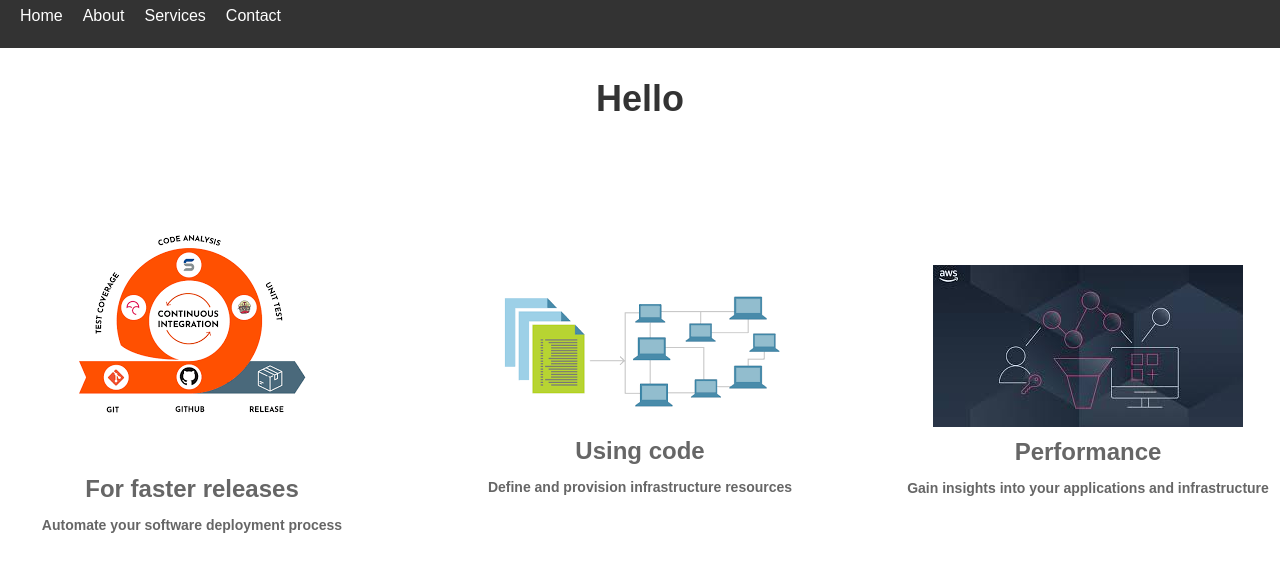
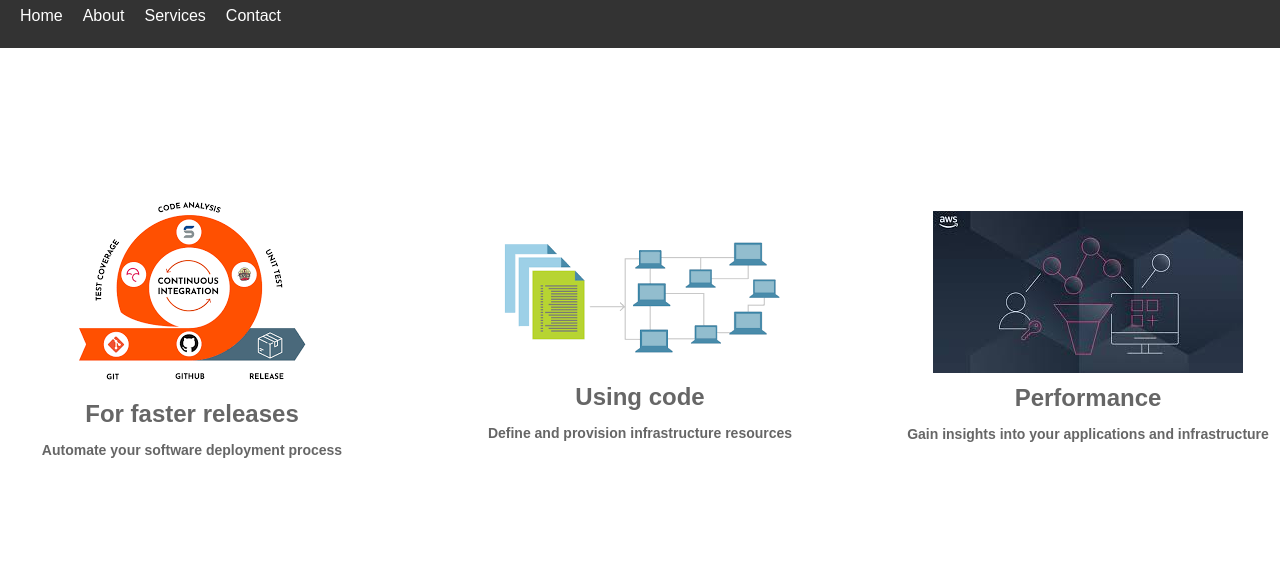
Before and after one commit to UdayKiran3366/POC_html, a plain HTML site: page index.html in a window 1280 px wide. Shown: the part 88-660 px from the top of the page. Drawn offline with Linux system fonts and the light colour scheme.

Commit message:
Update index.html

```diff
--- a/index.html
+++ b/index.html
@@ -58,15 +58,12 @@
   </header>
   <br>
 
-  <!-- "Hello" text in the center -->
-  <h1>Hello</h1>
 
   <div class="row">
   <div class="column">
     <img src="ccode.png">
     <figcaption>
-      <br>
-      <br>
+
       <h2>For faster releases</h2>
       <p><strong>Automate your software deployment process</strong></p>
 
```
